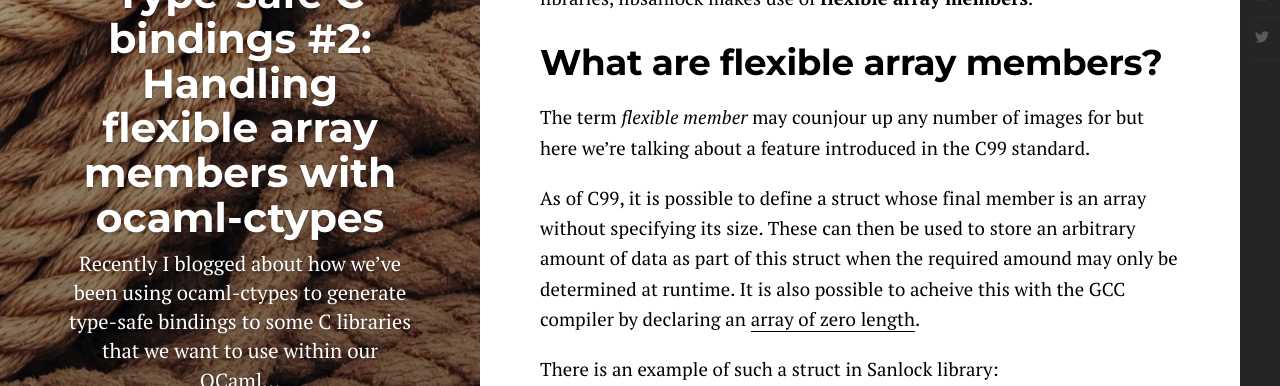
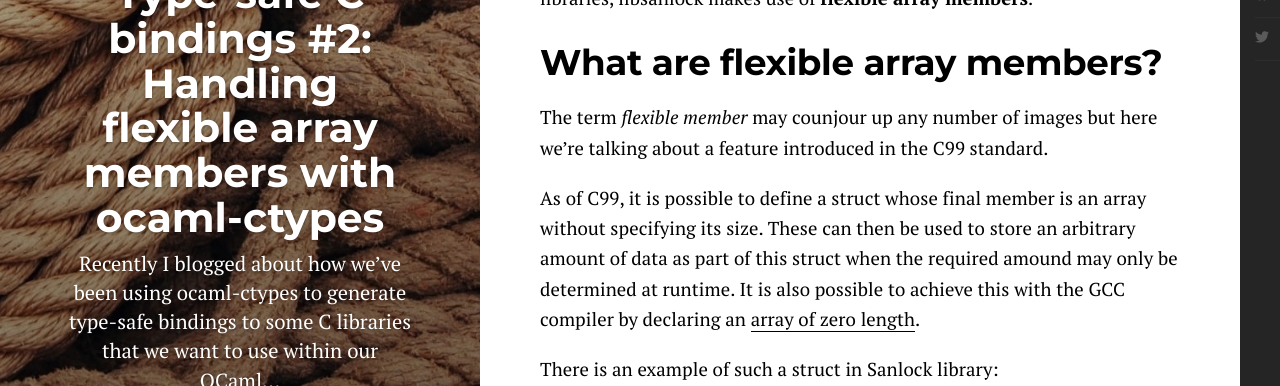
Before and after one commit to simonjbeaumont/simonjbeaumont.github.io, a Jekyll site: the page built from software/_posts/2016-03-30-ocaml-ctypes-flexible-array-member.md, in a window 1280 px wide and 900 px high. Shown: the part 390-776 px from the top of the window. Built offline with Jekyll 4.4.1, drawn with Linux system fonts in a browser that asks for light colours; nearby versions of some CDN libraries; some web fonts are replaced; library files that are not in the unit come from our copies; comment, search, counter and statistics services are not loaded.

Commit message:
post: ctypes-arrays: Fix typos
Signed-off-by: Si Beaumont <simon.beaumont@citrix.com>

```diff
--- a/software/_posts/2016-03-30-ocaml-ctypes-flexible-array-member.md
+++ b/software/_posts/2016-03-30-ocaml-ctypes-flexible-array-member.md
@@ -20,13 +20,13 @@ The last of these did, however, cause a small headache. Like many C libraries,
 libsanlock makes use of **flexible array members**.
 
 ## What are flexible array members?
-The term _flexible member_ may counjour up any number of images for but here
-we're talking about a feature introduced in the C99 standard.
+The term _flexible member_ may counjour up any number of images but here we're
+talking about a feature introduced in the C99 standard.
 
 As of C99, it is possible to define a struct whose final member is an array
 without specifying its size. These can then be used to store an arbitrary
 amount of data as part of this struct when the required amound may only be
-determined at runtime. It is also possible to acheive this with the GCC
+determined at runtime. It is also possible to achieve this with the GCC
 compiler by declaring an [array of zero length][5].
 
 There is an example of such a struct in Sanlock library:
```
